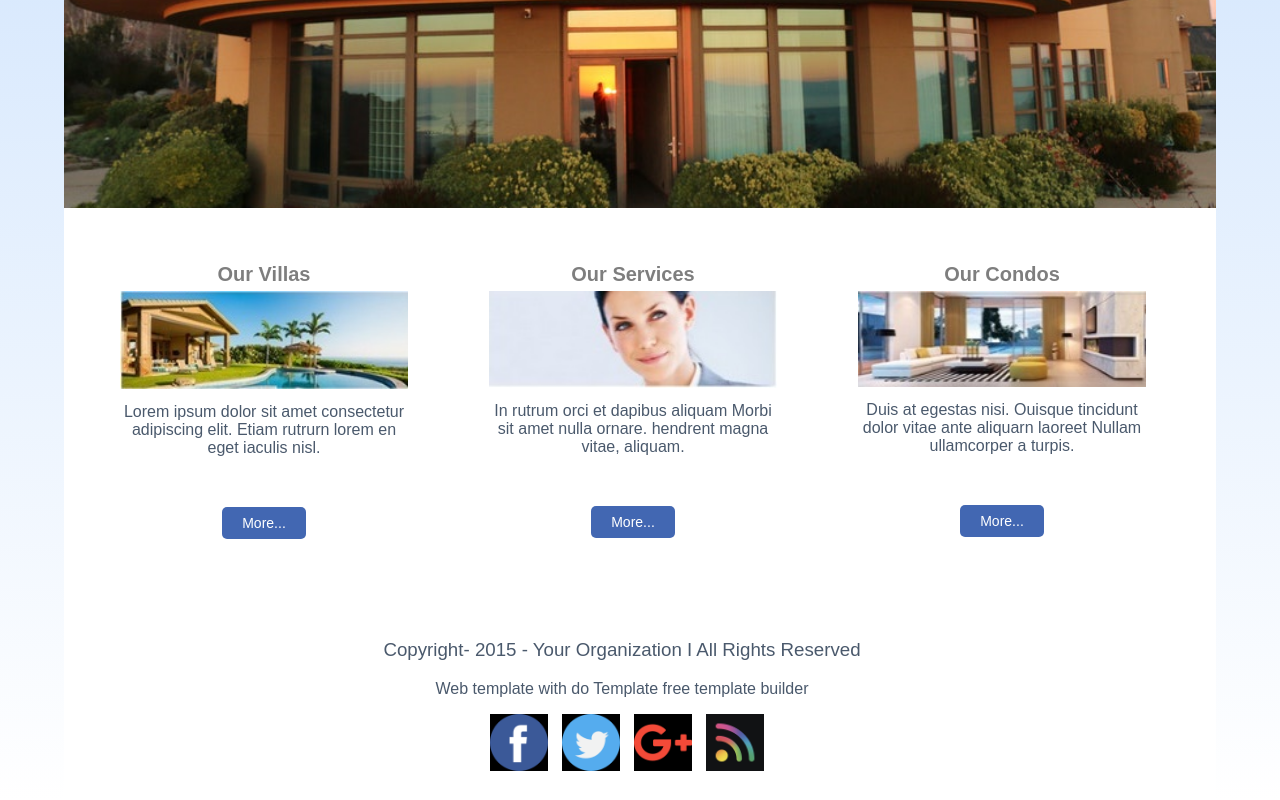
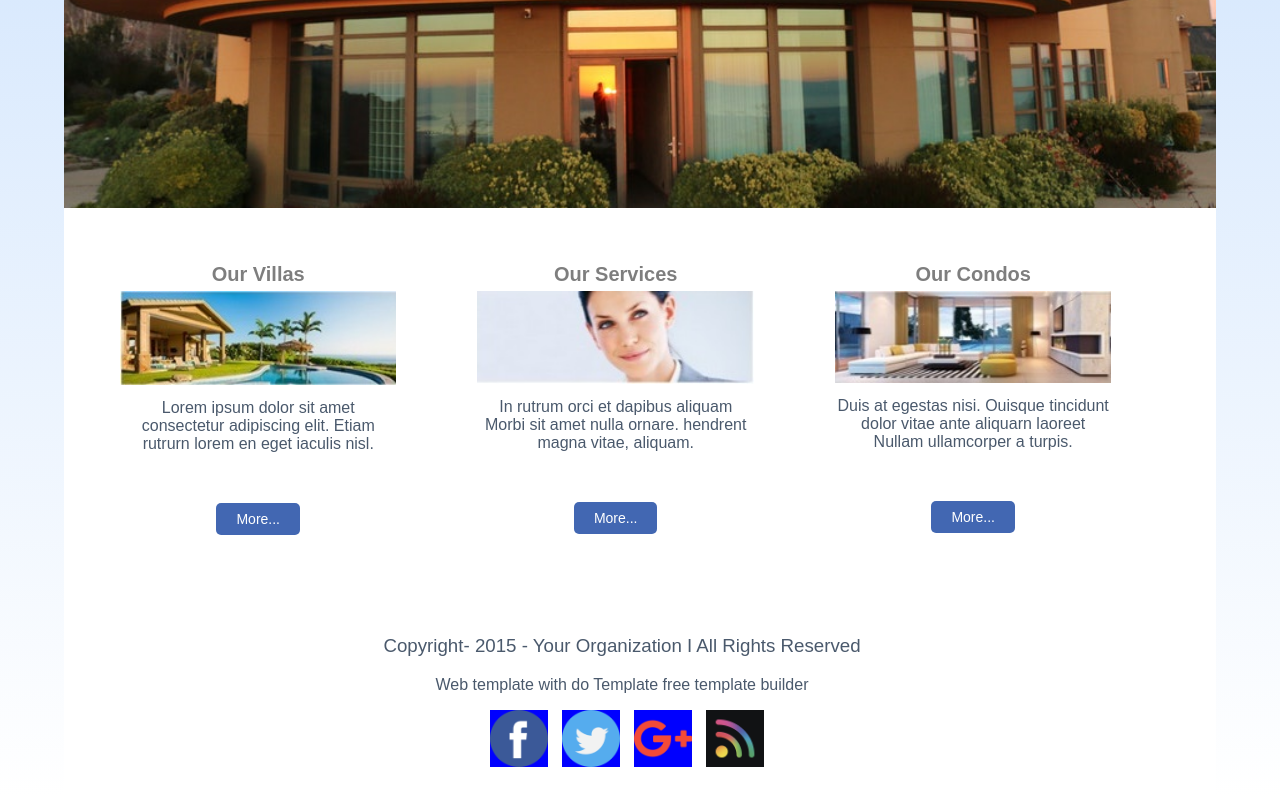
Before and after one commit to SBsujit01/hw-13, a plain HTML site: page index.html in a window 1280 px wide. Shown: the part 467-1267 px from the top of the page. Drawn offline with Linux system fonts and the light colour scheme.

Commit message:
Update style.css

```diff
--- a/css/style.css
+++ b/css/style.css
@@ -21,7 +21,7 @@ body{
  	margin: 10px;
  }
  nav{
- 	width: 70%;
+ 	width: 71%;
     /* border: 1px solid red; */
     float: right;
  }
@@ -100,7 +100,7 @@ nav ul li a:hover{
 /*service start*/
 .service{}
 .single{
-	width: 25%;
+	width: 24%;
 	 padding: 30px 25px 25px;
 	 margin-top: 0px;
 	 margin-left: 31px;
@@ -158,7 +158,7 @@ nav ul li a:hover{
 	font-weight: 400;
 }
 .foot img{
-	background: black;
+	background: blue;
 	margin-left: 10px;
     width: 10%;
 }
```
